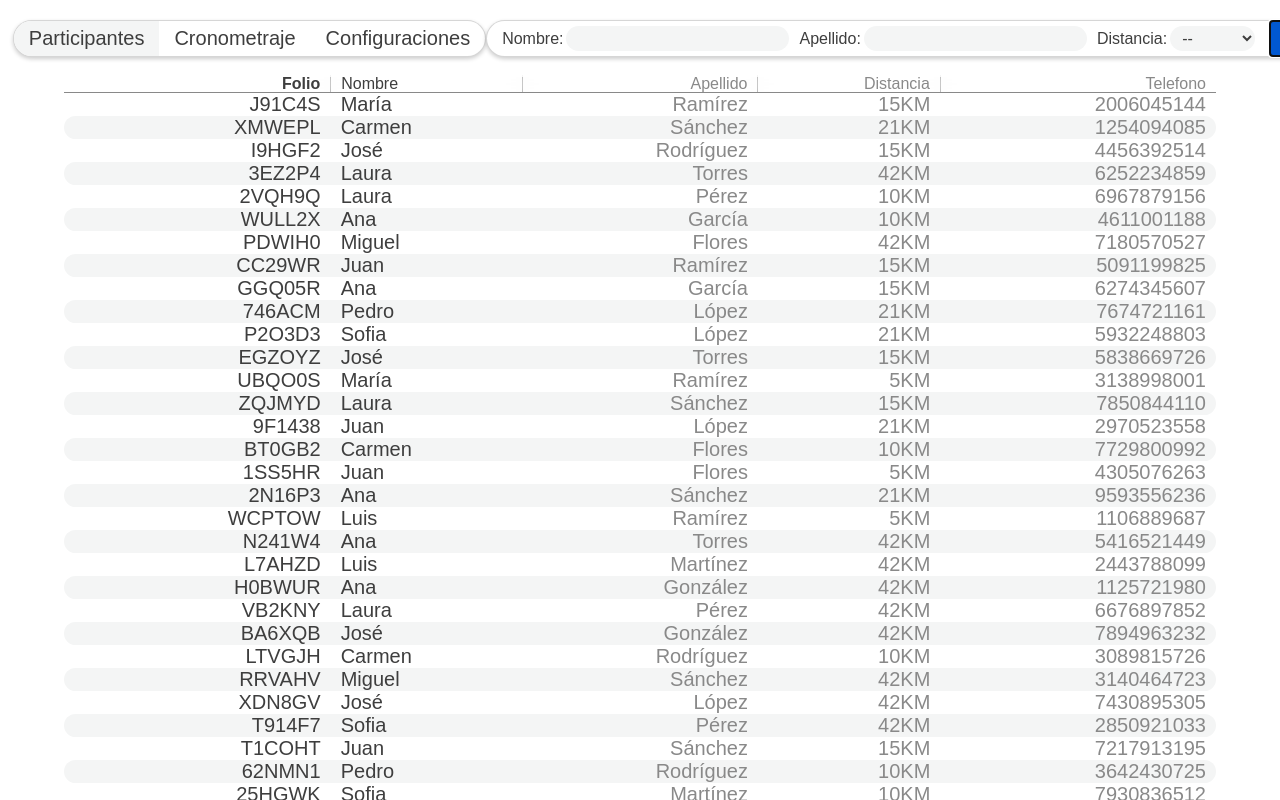
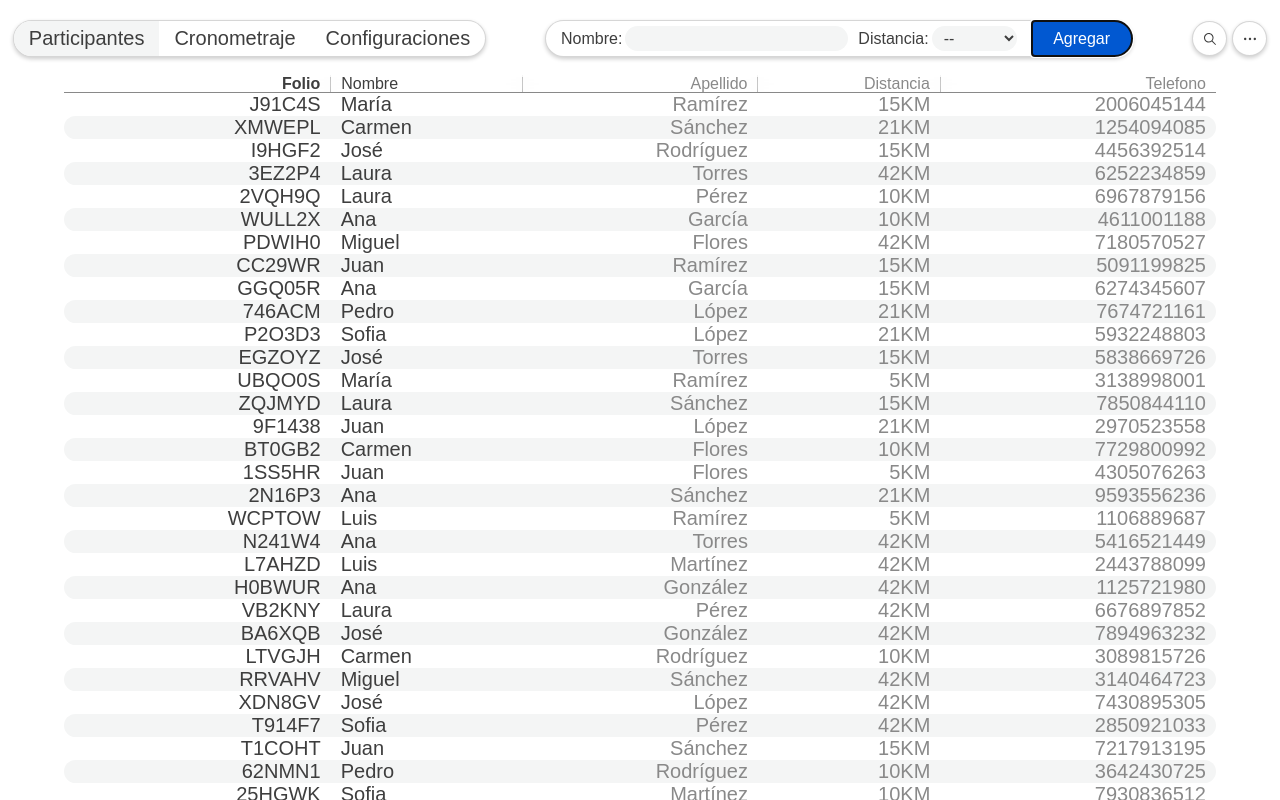
Before and after one commit to VexedElm035/gestion-folios, a React (Vite) app: page / in a window 1280 px wide. Both pictures are taken after a click on the button "Agregar Corredor". Shown: the top 800 px of the page. Built offline with nearby package versions, Linux system fonts and the light colour scheme.

Commit message:
Style & animation improvements

```diff
--- a/src/components/navbar/Navbar.tsx
+++ b/src/components/navbar/Navbar.tsx
@@ -32,16 +32,17 @@ const Navbar = () => {
                 ))}
             </div>
         </section>
+
         <section>
-          <div className={`navbar-button add-button running-section ${AddRunner ? 'expanded' : ''}`}>
+          <div className={`navbar-button running-container ${AddRunner ? 'expanded' : 'collapsed'}`}>
             {AddRunner && (
-              <div className='runner-inputs'>
+              <div className='runner-fields'>
                 <Input id="nombre" label="Nombre" type="text" />
-                <Input id="apellido" label="Apellido" type="text" />
+                {/* <Input id="apellido" label="Apellido" type="text" /> */}
                 <Dropdown id="distancia" label="Distancia" options={[{value: '5', label: '5 KM'}, {value: '10', label: '10 KM'}]}/>
               </div>
             )}
-            <button onClick={() => setAddRunner(!AddRunner)} className={`navbar-button add-button running-button ${AddRunner ? 'add-prebutton' : ''}`}>
+            <button onClick={() => setAddRunner(!AddRunner)} className={`running-button ${AddRunner ? 'add-postbutton' : 'add-prebutton'}`}>
               {!AddRunner && (
                 <div className='running-icons-container'>
                   <PiPersonSimpleRun className='running-icon'/>
@@ -52,6 +53,7 @@ const Navbar = () => {
             </button>
           </div>
         </section>
+
         <section>
             <button className='navbar-button'><IoIosSearch /></button>
 
--- a/src/components/navbar/navbar.css
+++ b/src/components/navbar/navbar.css
@@ -74,24 +74,42 @@
   box-shadow: 0 2px 4px rgba(0, 0, 0, 0.2);
 }
 
-.add-button{
+.running-container{
+  border-radius: 25px;
+  gap: 10px;
+  transition: all 0.4s cubic-bezier(0.215, 0.610, 0.355, 1.000);
+}
+
+.running-container.expanded{
+  width: auto;
+  gap: 15px;
+  padding-left: 15px;
+  -webkit-animation: scale-up-hor-center 0.4s cubic-bezier(0.215, 0.610, 0.355, 1.000) both;
+	animation: scale-up-hor-center 0.4s cubic-bezier(0.215, 0.610, 0.355, 1.000) both;
+}
+
+.running-container.collapsed{
+  /* animation: scale-down-hor-center 0.4s cubic-bezier(0.250, 0.460, 0.450, 0.940) both; */
+  transition: all 0.4s cubic-bezier(0.215, 0.610, 0.355, 1.000);
+  width: calc(var(--regular-text) + 180px);
+}
+
+.running-button{
+  position:relative;
+  height: calc(var(--regular-text) + 15px);
+  color: var(--regular-text-color);
+  padding: 0;
+  display: flex;
+  align-items: center;
+  justify-content: center;
+  font-size: var(--caption-text);
   width: calc(var(--regular-text) + 180px);
   border-radius: 25px;
   gap: 10px;
-  transition: width 0.4s ease, gap 0.4s ease;
-}
-
-.running-section.expanded{
-  width: auto;
-  gap: 15px;
-  padding-left: 15px;
-}
-
-.running-button{
+  /* transition: all 0.4s cubic-bezier(0.215, 0.610, 0.355, 1.000); */
   border: none;
   box-shadow: none;
   background-color: transparent;
-  transition: all 0.3s ease;
 }
 
 .running-button span{
@@ -101,32 +119,26 @@
 }
 
 .add-prebutton{
+
+}
+
+.add-postbutton{
   width: calc(var(--regular-text) + 80px);
   background-color: #0158d1;
   border-top-left-radius: 0;
   border-bottom-left-radius: 0;
 }
 
-.add-prebutton span{
+.add-postbutton span{
   color: var(--background-color);
 }
 
-.runner-inputs{
+.runner-fields{
   display: flex;
   gap: 10px;
   align-items: center;
-  animation: slideIn 0.3s ease;
-}
-
-@keyframes slideIn {
-  from {
-    opacity: 0;
-    transform: translateX(-20px);
-  }
-  to {
-    opacity: 1;
-    transform: translateX(0);
-  }
+  -webkit-animation: fade-in-fwd 1.2s cubic-bezier(0.390, 0.575, 0.565, 1.000) both;
+	animation: fade-in-fwd 1.2s cubic-bezier(0.390, 0.575, 0.565, 1.000) both;
 }
 
 .running-icons-container{
@@ -147,3 +159,69 @@
     top: -3px;
     right: -6px;
 }
+
+@keyframes slideIn {
+  from {
+    opacity: 0;
+    transform: translateX(-20px);
+  }
+  to {
+    opacity: 1;
+    transform: translateX(0);
+  }
+}
+
+@-webkit-keyframes scale-up-hor-center {
+  0% {
+    -webkit-transform: scaleX(0.4);
+            transform: scaleX(0.4);
+  }
+  100% {
+    -webkit-transform: scaleX(1);
+            transform: scaleX(1);
+  }
+}
+@keyframes scale-up-hor-center {
+  0% {
+    -webkit-transform: scaleX(0.4);
+            transform: scaleX(0.4);
+  }
+  100% {
+    -webkit-transform: scaleX(1);
+            transform: scaleX(1);
+  }
+}
+
+@-webkit-keyframes fade-in-fwd {
+  0% {
+    -webkit-transform: translateZ(-80px);
+            transform: translateZ(-80px);
+    opacity: 0;
+  }
+  100% {
+    -webkit-transform: translateZ(0);
+            transform: translateZ(0);
+    opacity: 1;
+  }
+}
+@keyframes fade-in-fwd {
+  0% {
+    -webkit-transform: translateZ(-80px);
+            transform: translateZ(-80px);
+    opacity: 0;
+  }
+  100% {
+    -webkit-transform: translateZ(0);
+            transform: translateZ(0);
+    opacity: 1;
+  }
+}
+
+@keyframes scale-down-hor-center {
+  0% {
+    transform: scaleX(1);
+  }
+  100% {
+    transform: scaleX(0.4);
+  }
+}
```
